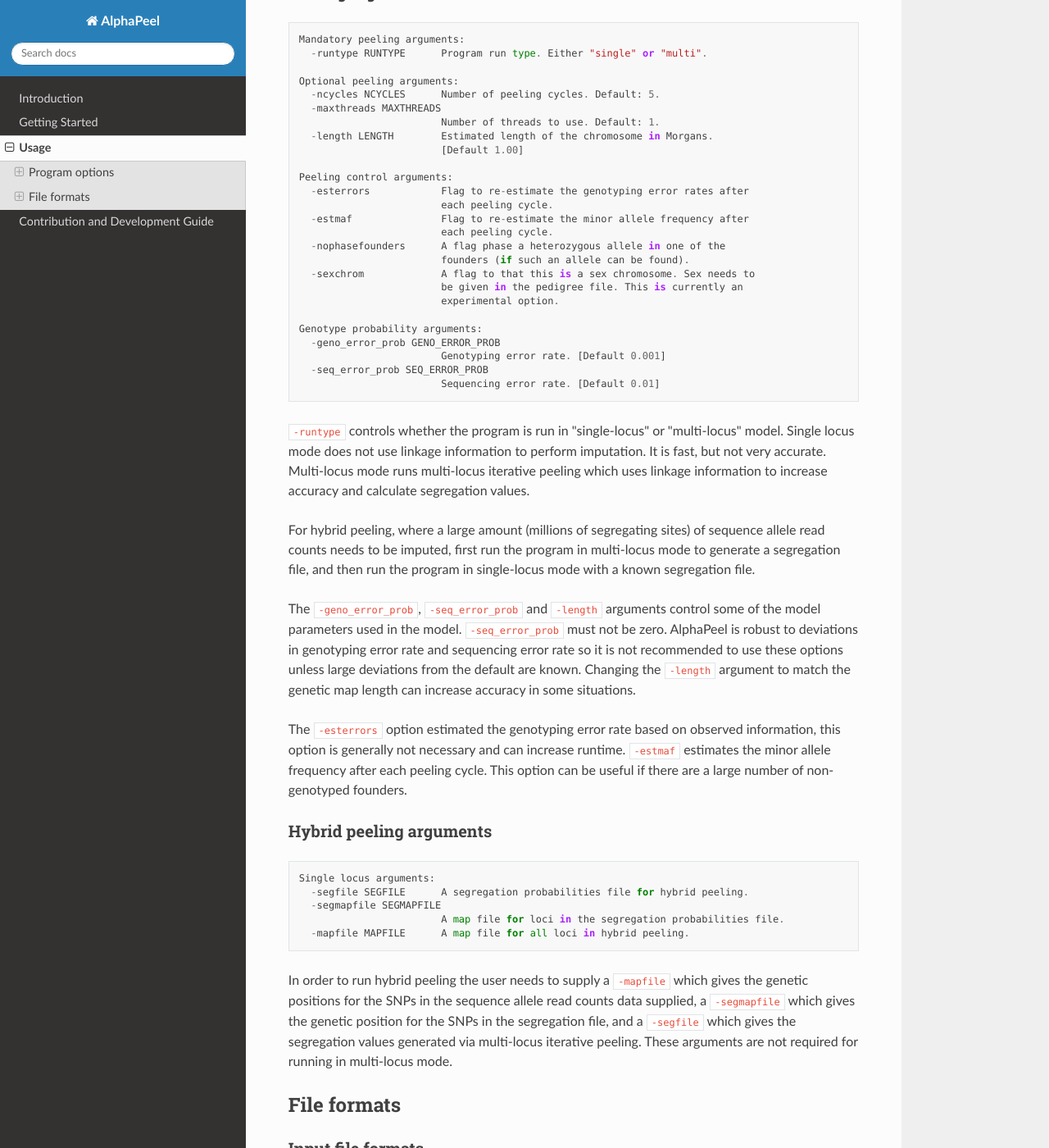
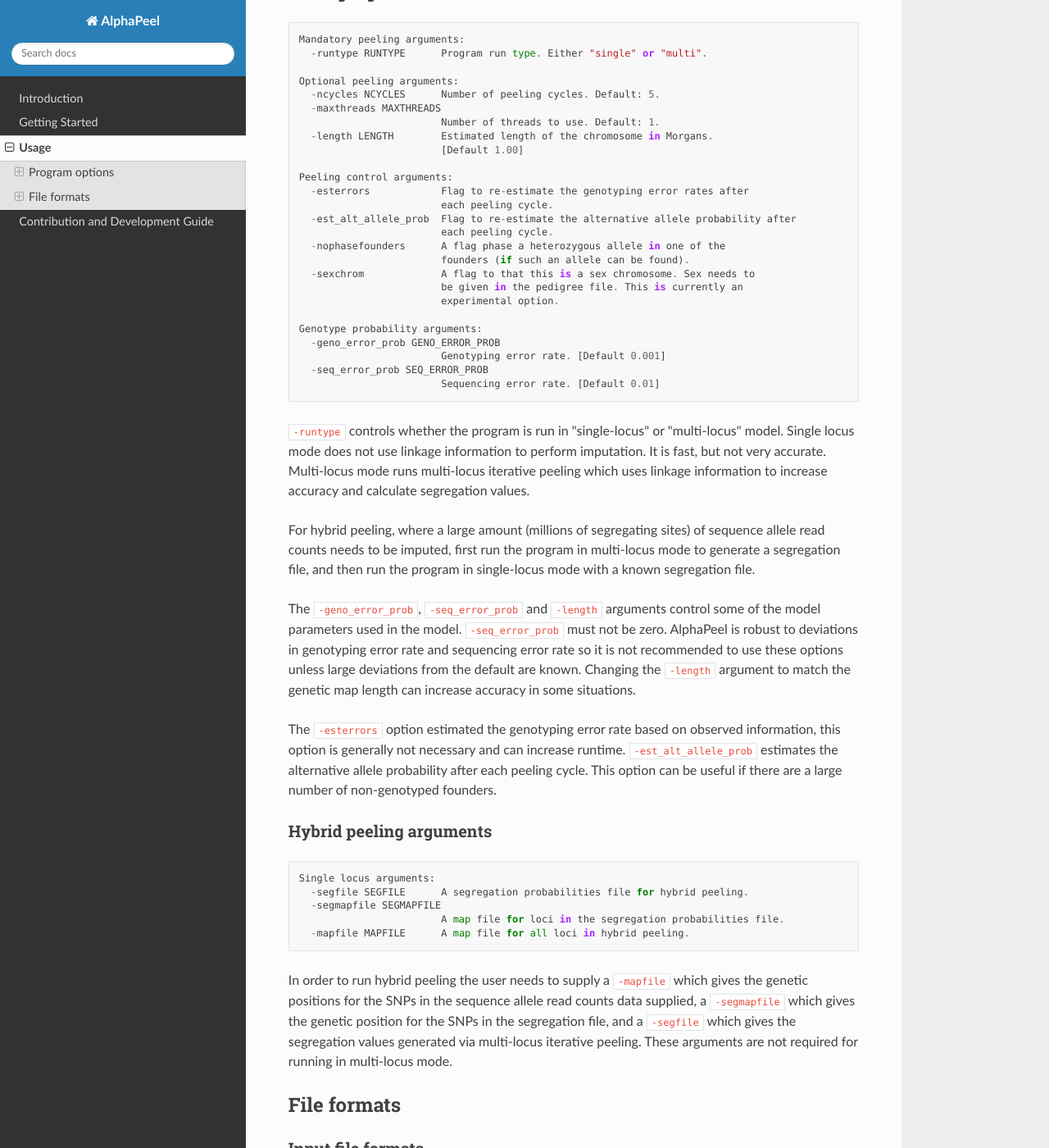
Before and after one commit to AlphaGenes/AlphaPeel, a Sphinx documentation site: the page built from docs/source/usage.rst, in a window 1280 px wide and 1400 px high, scrolled down 2186 px. Shown: the whole window at 82% size. Built offline with Sphinx 7.4.7 and the Read the Docs theme 2.0.0, drawn with Linux system fonts in a browser that asks for light colours; some of the changed text lies outside the part shown.

Commit message:
update option est_alt_allele_prob and output file alt_allele_prob.txt #97 #104

```diff
--- a/docs/source/usage.rst
+++ b/docs/source/usage.rst
@@ -99,7 +99,7 @@ Peeling arguments
     Peeling control arguments:
       -esterrors            Flag to re-estimate the genotyping error rates after
                             each peeling cycle.
-      -estmaf               Flag to re-estimate the minor allele frequency after
+      -est_alt_allele_prob  Flag to re-estimate the alternative allele probability after
                             each peeling cycle.
       -nophasefounders      A flag phase a heterozygous allele in one of the
                             founders (if such an allele can be found).
@@ -119,7 +119,7 @@ For hybrid peeling, where a large amount (millions of segregating sites) of sequ
 
 The ``-geno_error_prob``, ``-seq_error_prob`` and ``-length`` arguments control some of the model parameters used in the model. ``-seq_error_prob`` must not be zero. |Software| is robust to deviations in genotyping error rate and sequencing error rate so it is not recommended to use these options unless large deviations from the default are known. Changing the ``-length`` argument to match the genetic map length can increase accuracy in some situations.
 
-The ``-esterrors`` option estimated the genotyping error rate based on observed information, this option is generally not necessary and can increase runtime. ``-estmaf`` estimates the minor allele frequency after each peeling cycle. This option can be useful if there are a large number of non-genotyped founders.
+The ``-esterrors`` option estimated the genotyping error rate based on observed information, this option is generally not necessary and can increase runtime. ``-est_alt_allele_prob`` estimates the alternative allele probability after each peeling cycle. This option can be useful if there are a large number of non-genotyped founders.
 
 Hybrid peeling arguments
 ------------------------
@@ -302,9 +302,9 @@ Example:
 Model parameter files
 =====================
 
-|Software| outputs three model parameter files, ``.maf``, ``.seqError``, ``.genoError``. These give the minor allele frequency, sequencing error rates, and genotyping error rates used. All three files contain a single column with an entry for each marker.
+|Software| outputs three model parameter files, ``.alt_allele_prob.txt``, ``.seqError``, ``.genoError``. These give the minor allele frequency, sequencing error rates, and genotyping error rates used. All three files contain a single column with an entry for each marker.
 
-Example ``.maf`` file for four loci:
+Example ``.alt_allele_prob.txt`` file for four loci:
 
 ::
 
```
Also changed, not shown: 2 other files.
